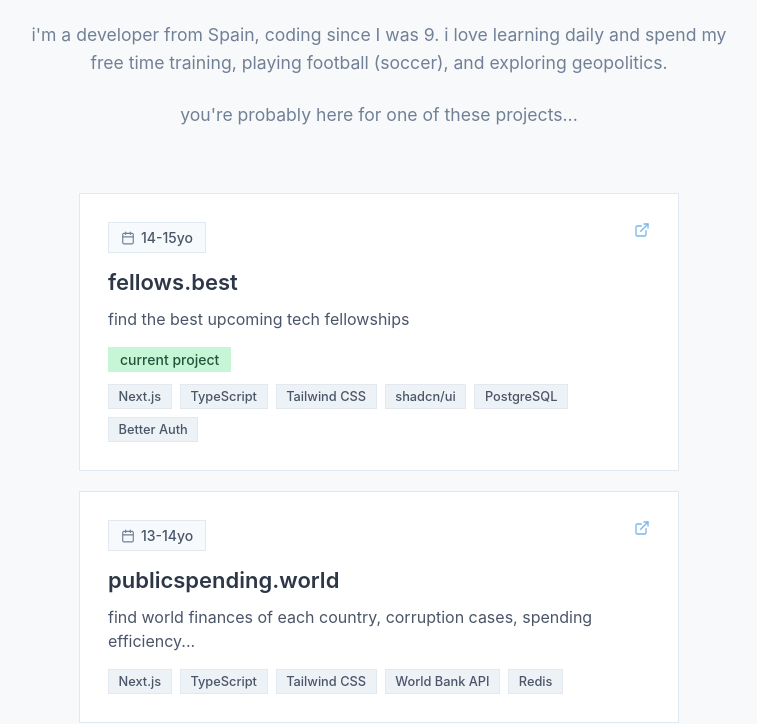
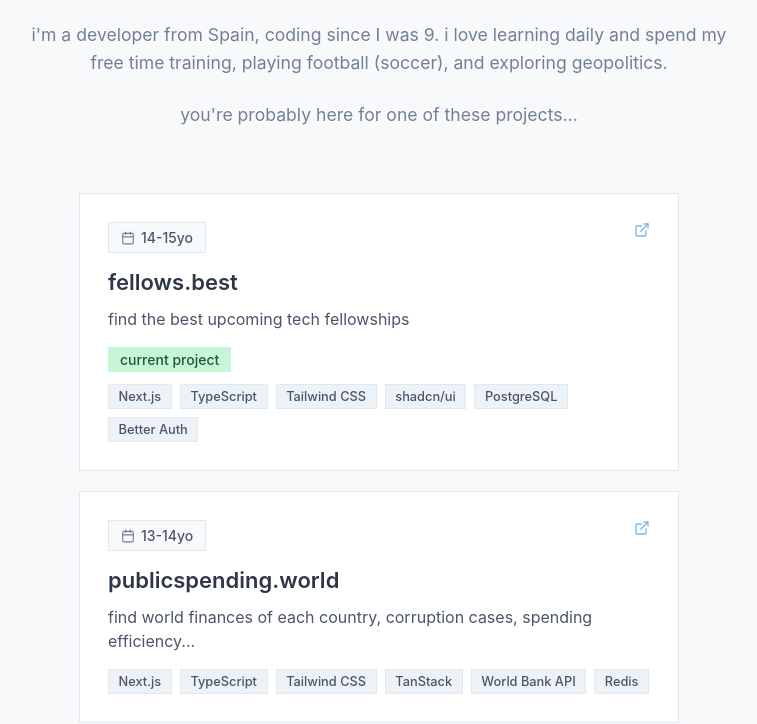
Before and after one commit to samuelcorsan/disam.dev, an Astro site: page / in a window 1280 px wide. Shown: the part 80-804 px from the top of the page, without its empty margins (261-1018 px from the left). Built offline with nearby package versions, Linux system fonts and the light colour scheme; Astro itself is replaced by a stand-in of ours.

Commit message:
chore: add TanStack to tech stack in index.astro

```diff
--- a/src/pages/index.astro
+++ b/src/pages/index.astro
@@ -70,6 +70,7 @@ import Layout from '../layouts/Layout.astro';
 					<span class="tech-badge">Next.js</span>
 					<span class="tech-badge">TypeScript</span>
 					<span class="tech-badge">Tailwind CSS</span>
+					<span class="tech-badge">TanStack</span>
 					<span class="tech-badge">World Bank API</span>
 					<span class="tech-badge">Redis</span>
 				</div>
```
